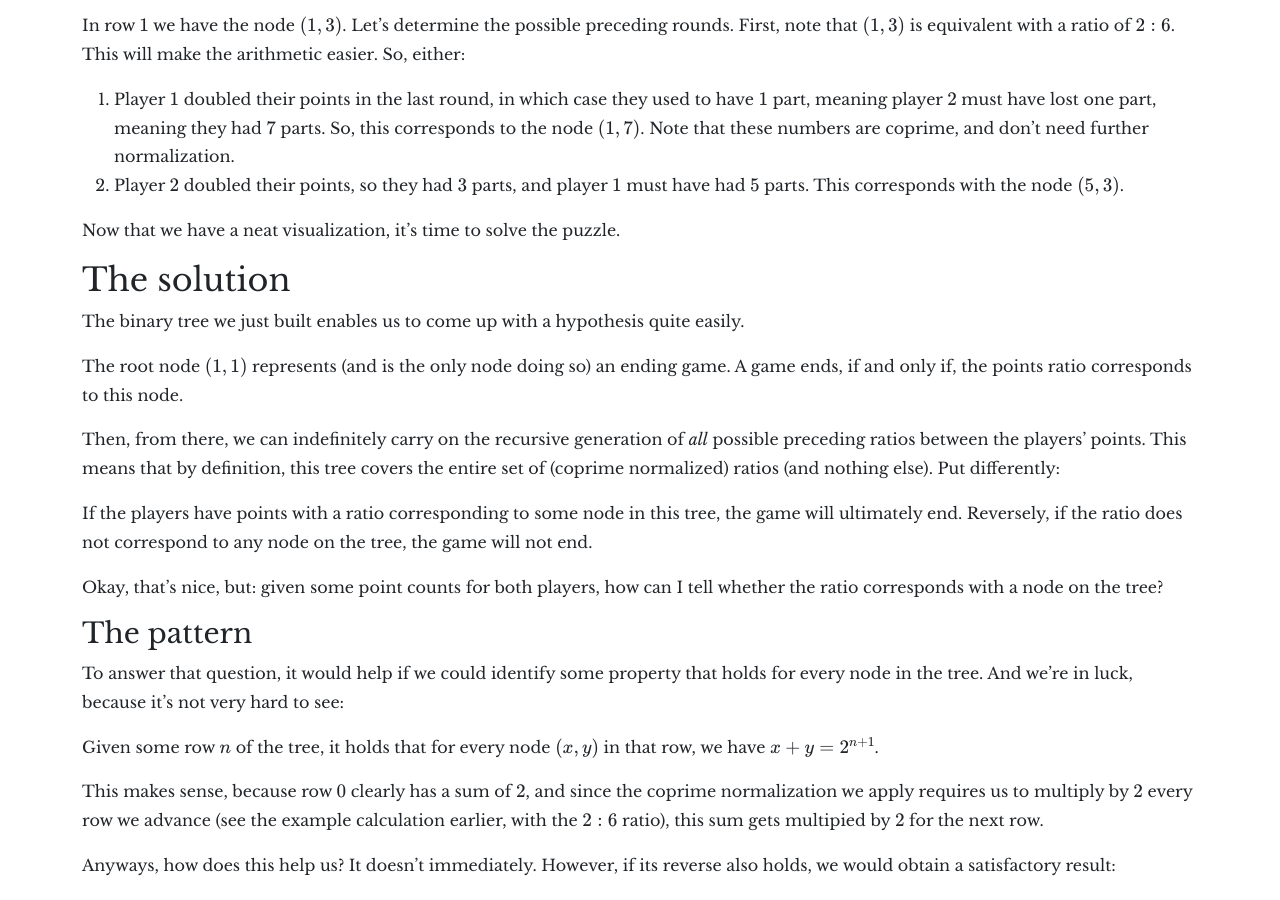
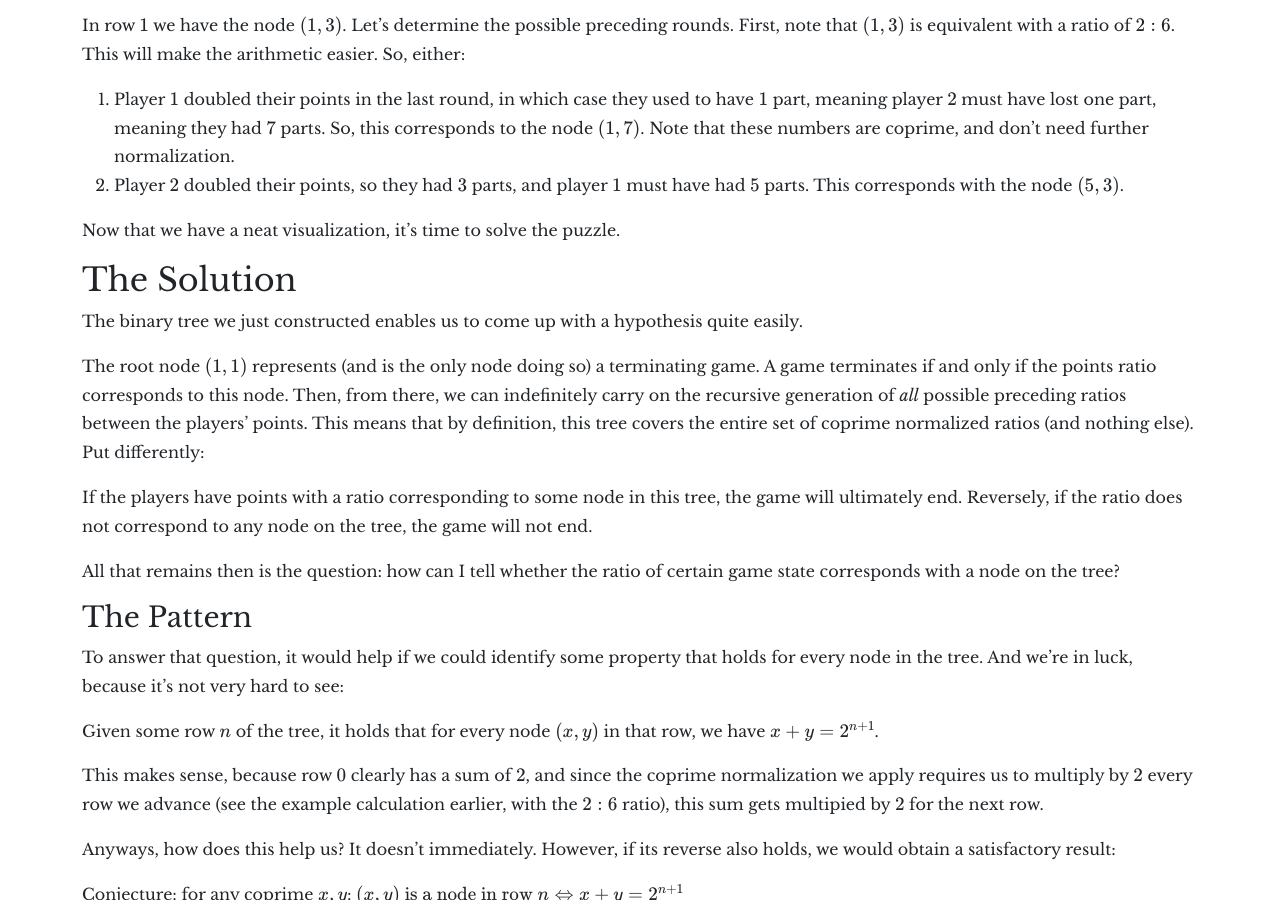
Before and after one commit to bartkl/bartkl.github.io, a Jekyll site: the page built from collections/_posts/2021-07-04-the-losing-player-doubles-game-a-mathematical-proof.md, in a window 1280 px wide and 900 px high, scrolled down 3416 px. Built offline with Jekyll 4.4.1, drawn with Linux system fonts in a browser that asks for light colours; some web fonts are replaced; formulas are drawn with MathJax 3; some of the changed text lies outside the part shown.

Commit message:
Progress

```diff
--- a/collections/_posts/2021-07-04-the-losing-player-doubles-game-a-mathematical-proof.md
+++ b/collections/_posts/2021-07-04-the-losing-player-doubles-game-a-mathematical-proof.md
@@ -93,18 +93,16 @@ In row \\(1\\) we have the node \\((1, 3)\\). Let's determine the possible prece
 
 Now that we have a neat visualization, it's time to solve the puzzle.
 
-## The solution
-The binary tree we just built enables us to come up with a hypothesis quite easily.
+## The Solution
+The binary tree we just constructed enables us to come up with a hypothesis quite easily.
 
-The root node \\((1, 1)\\) represents (and is the only node doing so) an ending game. A game ends, if and only if, the points ratio corresponds to this node.
-
-Then, from there, we can indefinitely carry on the recursive generation of  _all_ possible preceding ratios between the players' points. This means that by definition, this tree covers the entire set of (coprime normalized) ratios (and nothing else). Put differently:
+The root node \\((1, 1)\\) represents (and is the only node doing so) a terminating game. A game terminates if and only if the points ratio corresponds to this node. Then, from there, we can indefinitely carry on the recursive generation of _all_ possible preceding ratios between the players' points. This means that by definition, this tree covers the entire set of coprime normalized ratios (and nothing else). Put differently:
 
 > If the players have points with a ratio corresponding to some node in this tree, the game will ultimately end. Reversely, if the ratio does not correspond to any node on the tree, the game will not end.
 
-Okay, that's nice, but: given some point counts for both players, how can I tell whether the ratio corresponds with a node on the tree?
+All that remains then is the question: how can I tell whether the ratio of certain game state corresponds with a node on the tree?
 
-### The pattern
+### The Pattern
 To answer that question, it would help if we could identify some property that holds for every node in the tree. And we're in luck, because it's not very hard to see:
 
 > Given some row \\(n\\) of the tree, it holds that for every node \\((x, y)\\) in that row, we have \\(x + y = 2^{n + 1}\\).
```
Also changed, not shown: other parts of collections/_posts/2021-07-04-the-losing-player-doubles-game-a-mathematical-proof.md (+2 -2 lines).
